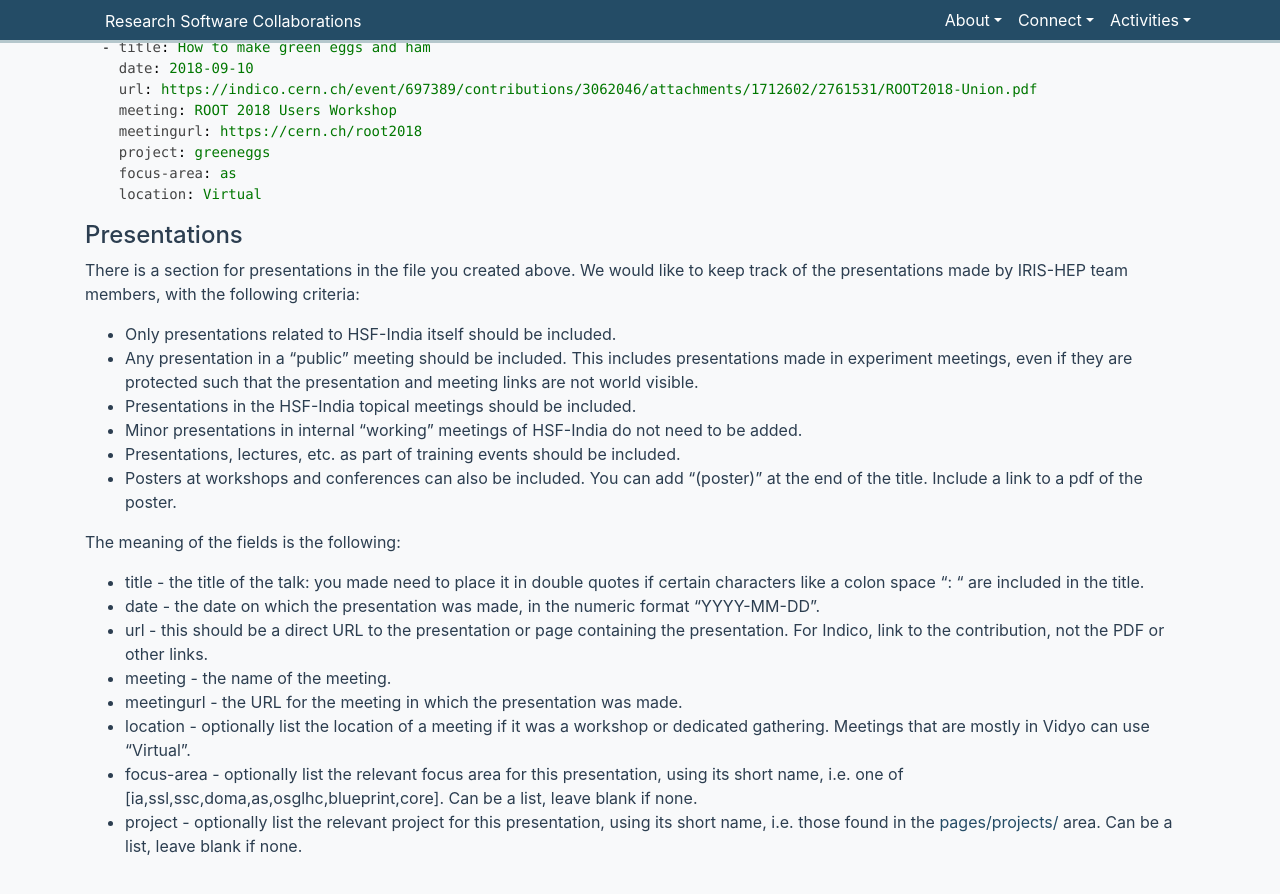
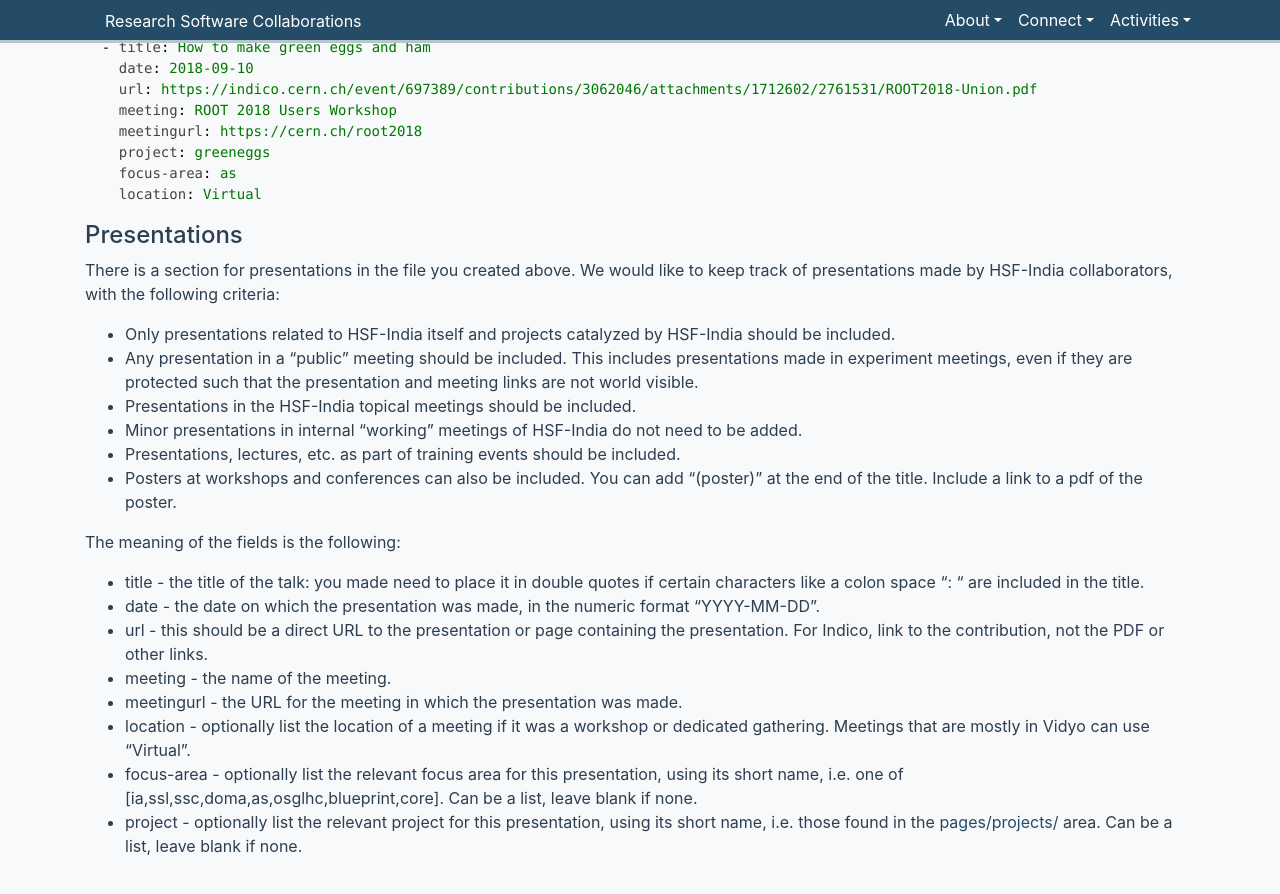
Before and after one commit to research-software-collaborations/research-software-collaborations.github.io, a Jekyll site: the page built from pages/docs/newcollaborator.md, in a window 1280 px wide and 900 px high, scrolled down 729 px. Shown: the top 894 px of the window. Built offline with Jekyll 4.4.1, drawn with Linux system fonts in a browser that asks for light colours; cached includes are drawn as plain includes.

Commit message:
text fix

```diff
--- a/pages/docs/newcollaborator.md
+++ b/pages/docs/newcollaborator.md
@@ -67,10 +67,10 @@ presentations:
 #### Presentations
 
 There is a section for presentations in the file you created above. We would
-like to keep track of the presentations made by IRIS-HEP team members, with
+like to keep track of presentations made by HSF-India collaborators, with
 the following criteria:
 
-  * Only presentations related to HSF-India itself should be included.
+  * Only presentations related to HSF-India itself and projects catalyzed by HSF-India should be included.
   * Any presentation in a "public" meeting should be included. This includes
     presentations made in experiment meetings, even if they are protected such
     that the presentation and meeting links are not world visible.
```
